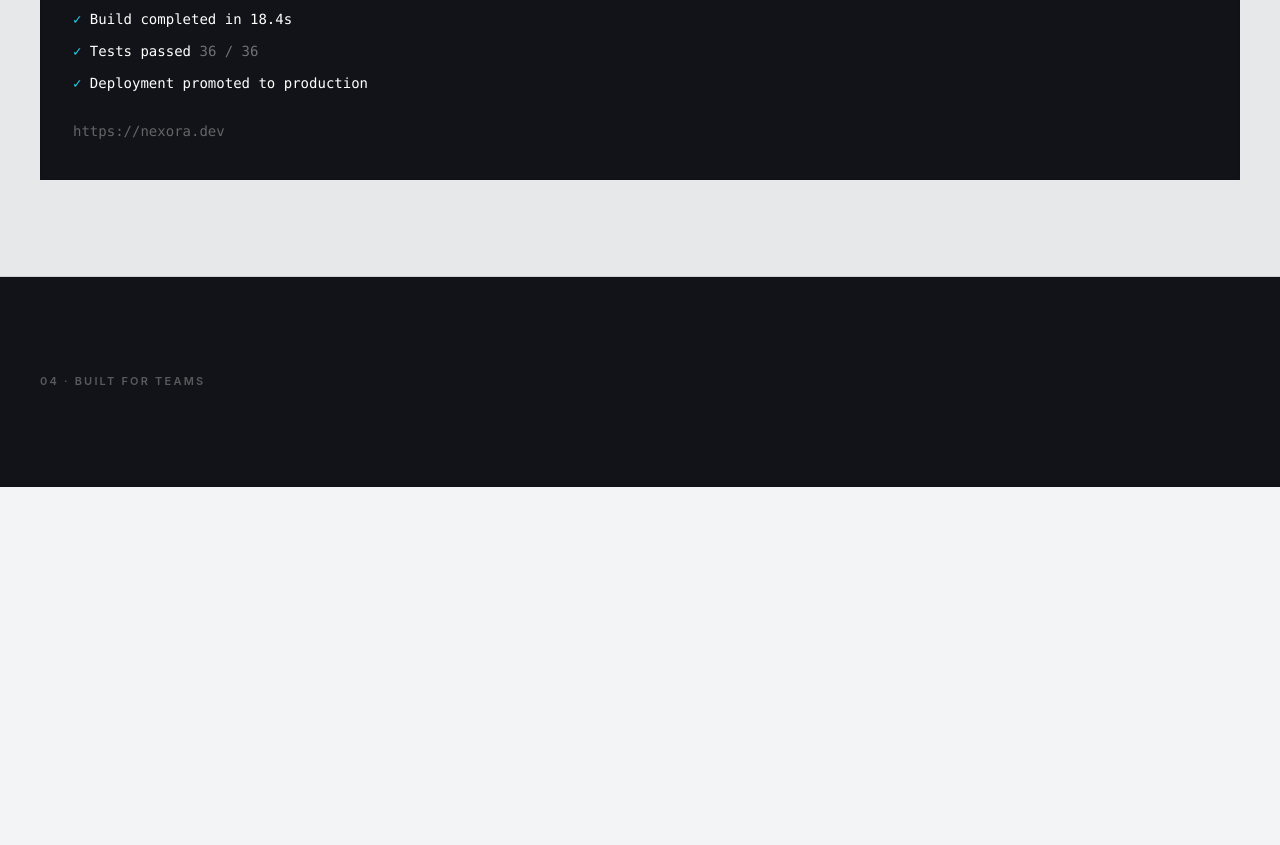
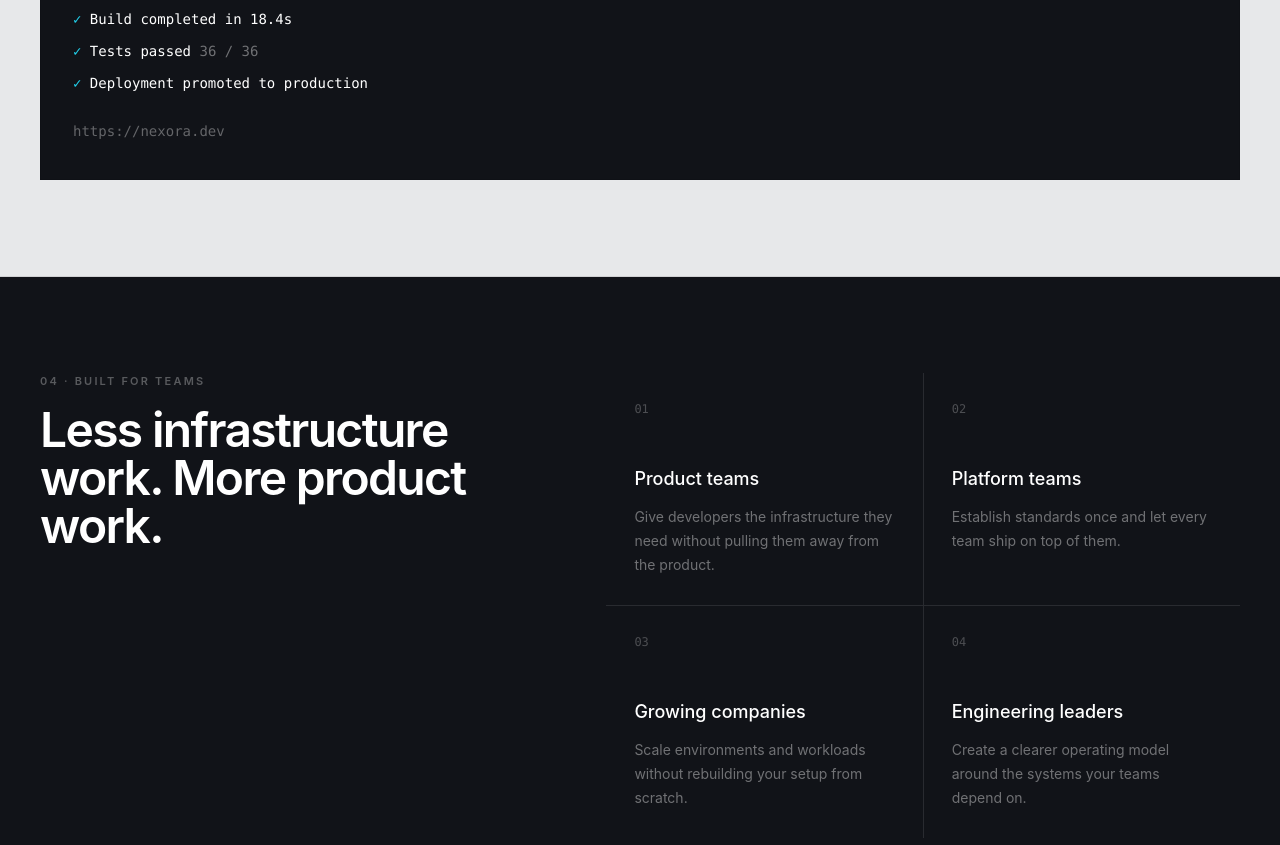
Before and after one commit to itzmitto/Moooore-digital-index.html-en-tailwind-oefenwebsite-, a plain HTML site: page codes/1/index.html in a window 1280 px wide. Shown: the part 2137-2982 px from the top of the page. Before the commit the page ends 2624 px from the top, so only its background shows below. Drawn offline with nearby package versions, Linux system fonts and the light colour scheme.

Commit message:
Add product and platform descriptions to landing page

```diff
--- a/codes/1/index.html
+++ b/codes/1/index.html
@@ -255,4 +255,37 @@
               <div class="text-[11px] font-semibold uppercase tracking-[0.2em] text-white/30">
                 04 · Built for teams
               </div>
-              <h2 class="mt-4 max-w-lg text-4xl
+              <h2 class="mt-4 max-w-lg text-4xl font-semibold tracking-[-0.035em] sm:text-5xl">
+                Less infrastructure work. More product work.
+              </h2>
+            </div>
+            <div class="grid gap-px bg-white/10 sm:grid-cols-2">
+              <div class="bg-[#111318] p-7">
+                <div class="font-mono text-xs text-white/25">01</div>
+                <h3 class="mt-12 text-lg font-medium">Product teams</h3>
+                <p class="mt-3 text-sm leading-6 text-white/40">
+                  Give developers the infrastructure they need without pulling them away from the product.
+                </p>
+              </div>
+              <div class="bg-[#111318] p-7">
+                <div class="font-mono text-xs text-white/25">02</div>
+                <h3 class="mt-12 text-lg font-medium">Platform teams</h3>
+                <p class="mt-3 text-sm leading-6 text-white/40">
+                  Establish standards once and let every team ship on top of them.
+                </p>
+              </div>
+              <div class="bg-[#111318] p-7">
+                <div class="font-mono text-xs text-white/25">03</div>
+                <h3 class="mt-12 text-lg font-medium">Growing companies</h3>
+                <p class="mt-3 text-sm leading-6 text-white/40">
+                  Scale environments and workloads without rebuilding your setup from scratch.
+                </p>
+              </div>
+              <div class="bg-[#111318] p-7">
+                <div class="font-mono text-xs text-white/25">04</div>
+                <h3 class="mt-12 text-lg font-medium">Engineering leaders</h3>
+                <p class="mt-3 text-sm leading-6 text-white/40">
+                  Create a clearer operating model around the systems your teams depend on.
+                </p>
+              </div>
+</html>
```
